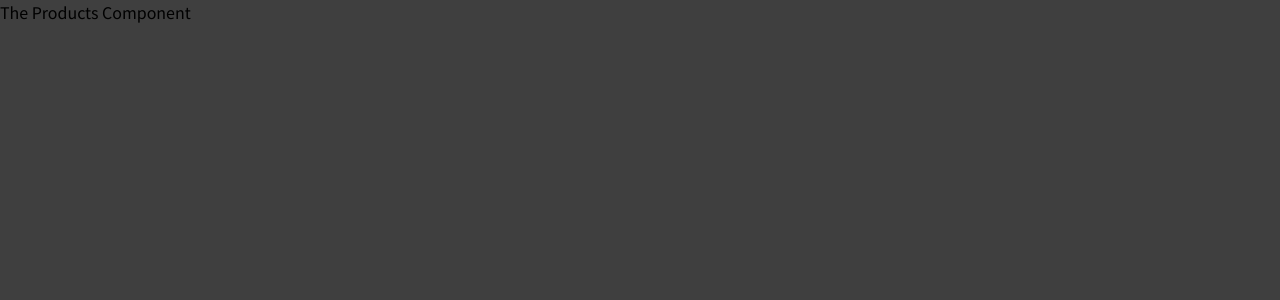
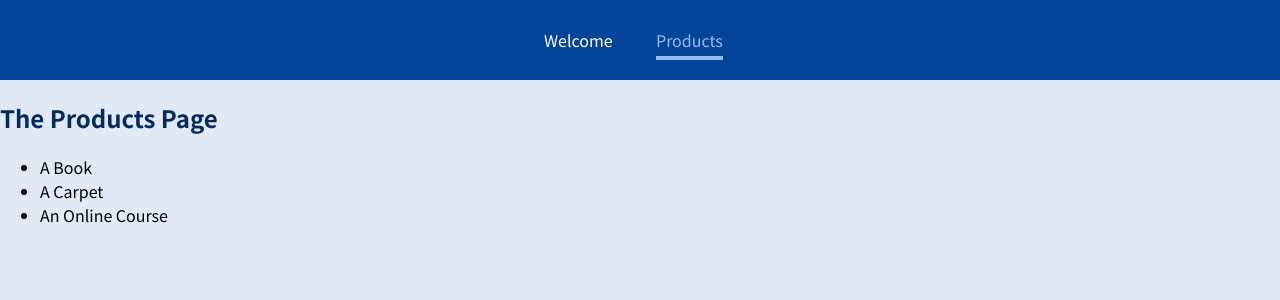
Before and after one commit to ADmtr2001/React-Educational-41-ReactRouter, a React (Create React App) app: page /products in a window 1280 px wide. Shown: the top 300 px of the page. Built offline with nearby package versions, Linux system fonts and the light colour scheme.

Commit message:
add dynamic route

```diff
--- a/src/App.js
+++ b/src/App.js
@@ -1,17 +1,23 @@
 import { Route } from "react-router-dom";
 
-import Welcome from "./components/Welcome";
-import Products from "./components/Products";
+import Welcome from "./pages/Welcome";
+import Products from "./pages/Products";
+import MainHeader from "./components/MainHeader";
+import ProductDetail from "./pages/ProductDetail";
 
 function App() {
   return (
     <div>
+      <MainHeader />
       <Route path='/welcome'>
         <Welcome />
       </Route>
       <Route path='/products'>
         <Products />
       </Route>
+      <Route path='/product-detail/:productId'>
+        <ProductDetail />
+      </Route>
     </div>
   );
 }
--- /dev/null
+++ b/src/components/MainHeader.js
@@ -0,0 +1,27 @@
+import React from "react";
+import { Link, NavLink } from "react-router-dom";
+
+import classes from "./MainHeader.module.css";
+
+const MainHeader = () => {
+  return (
+    <header className={classes.header}>
+      <nav>
+        <ul>
+          <li>
+            <NavLink activeClassName={classes.active} to='/welcome'>
+              Welcome
+            </NavLink>
+          </li>
+          <li>
+            <NavLink activeClassName={classes.active} to='/products'>
+              Products
+            </NavLink>
+          </li>
+        </ul>
+      </nav>
+    </header>
+  );
+};
+
+export default MainHeader;
--- /dev/null
+++ b/src/components/MainHeader.module.css
@@ -0,0 +1,38 @@
+.header {
+  width: 100%;
+  height: 5rem;
+  background-color: #044599;
+  padding: 0 10%;
+}
+
+.header nav {
+  height: 100%;
+}
+
+.header ul {
+  height: 100%;
+  list-style: none;
+  display: flex;
+  padding: 0;
+  margin: 0;
+  align-items: center;
+  justify-content: center;
+}
+
+.header li {
+  margin: 0 1rem;
+  width: 5rem;
+}
+
+.header a {
+  color: white;
+  text-decoration: none;
+}
+
+.header a:hover,
+.header a:active,
+.header a.active {
+  color: #95bcf0;
+  padding-bottom: 0.25rem;
+  border-bottom: 4px solid #95bcf0;
+}
--- a/src/components/Products.js
+++ /dev/null
@@ -1,7 +0,0 @@
-import React from "react";
-
-const Products = () => {
-  return <div>The Products Component</div>;
-};
-
-export default Products;
--- a/src/index.css
+++ b/src/index.css
@@ -10,5 +10,17 @@
 
 body {
   margin: 0;
-  background-color: #3f3f3f;
+  background-color: #e0e9f5;
 }
+
+main {
+  margin-top: 7rem;
+  text-align: center;
+}
+
+h1,
+h2,
+h3,
+p {
+  color: #042b5f;
+}
--- /dev/null
+++ b/src/pages/ProductDetail.js
@@ -0,0 +1,17 @@
+import React from "react";
+import { useParams } from "react-router";
+
+const ProductDetail = () => {
+  const params = useParams();
+
+  console.log(params.productId);
+
+  return (
+    <section>
+      <h1>Product Detail</h1>
+      <p>{params.productId}</p>
+    </section>
+  );
+};
+
+export default ProductDetail;
--- /dev/null
+++ b/src/pages/Products.js
@@ -0,0 +1,16 @@
+import React from "react";
+
+const Products = () => {
+  return (
+    <section>
+      <h1>The Products Page</h1>
+      <ul>
+        <li>A Book</li>
+        <li>A Carpet</li>
+        <li>An Online Course</li>
+      </ul>
+    </section>
+  );
+};
+
+export default Products;
```
Also changed, not shown: src/pages/Welcome.js (renamed from src/components/Welcome.js), 1 other file (tests, documents, lock files or other folders).
